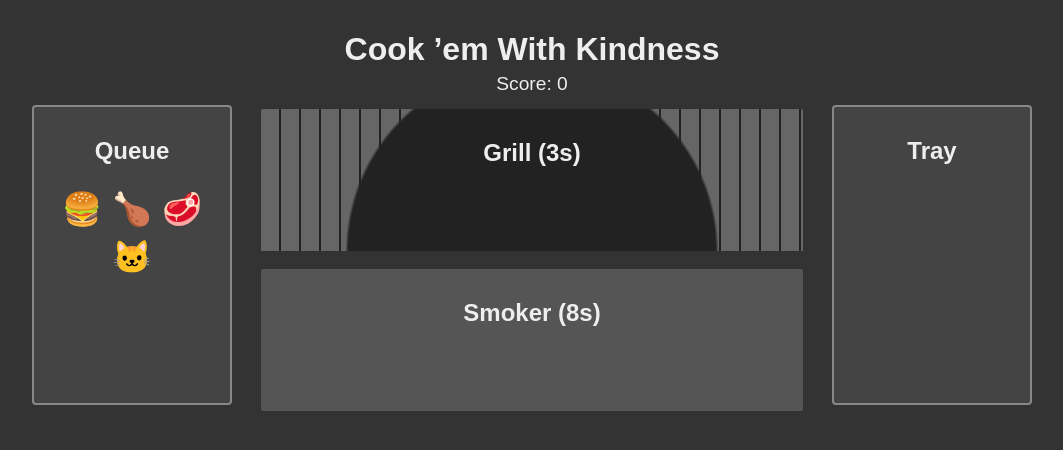
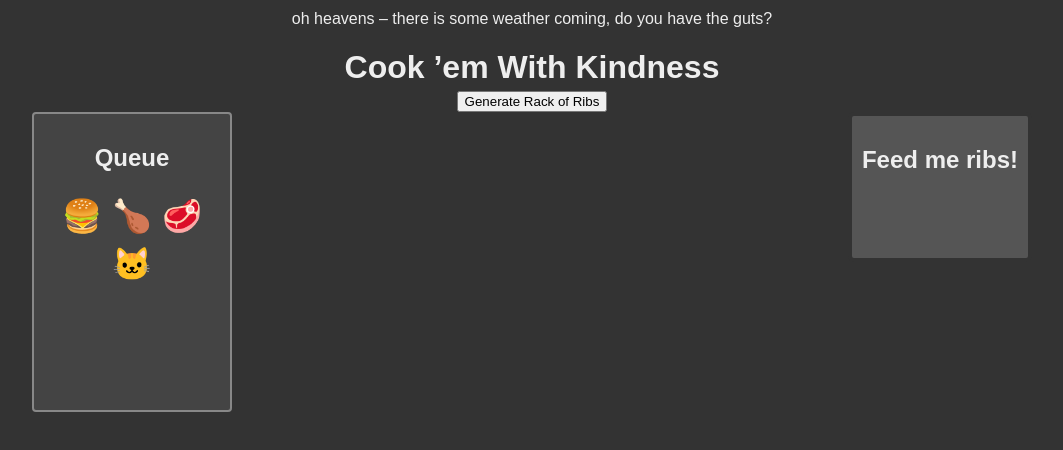
Before and after one commit to TacoBellAndRaja/bel.rocks, a plain HTML site: page index.html in a window 1280 px wide. Shown: the whole page, without its empty margins (108-1171 px from the left). Drawn offline with Linux system fonts and the light colour scheme.

Commit message:
Update index.html

```diff
--- a/index.html
+++ b/index.html
@@ -6,24 +6,28 @@
   <link rel="stylesheet" href="styles.css">
 </head>
 <body>
+  <div id="banner">oh heavens – there is some weather coming, do you have the guts?</div>
   <h1>Cook ’em With Kindness</h1>
-  <div id="score">Score: 0</div>
+  <button id="genRibs">Generate Rack of Ribs</button>
+
   <div id="game">
     <div id="queue" class="zone">
       <h2>Queue</h2>
     </div>
-    <div id="cooking-area">
-      <div id="grill" class="zone dropzone">
-        <h2>Grill (3s)</h2>
+    <div id="smoker" class="zone dropzone">
+      <div class="lid"></div>
+      <div class="body"></div>
+      <div class="eyes">
+        <div class="eye left"></div>
+        <div class="eye right"></div>
       </div>
-      <div id="smoker" class="zone dropzone">
-        <h2>Smoker (8s)</h2>
-      </div>
-    </div>
-    <div id="tray" class="zone dropzone">
-      <h2>Tray</h2>
+      <div class="mouth"></div>
+      <h2>Feed me ribs!</h2>
     </div>
   </div>
+
+  <div id="question" class="hidden"></div>
+
   <script src="script.js"></script>
 </body>
 </html>
```
